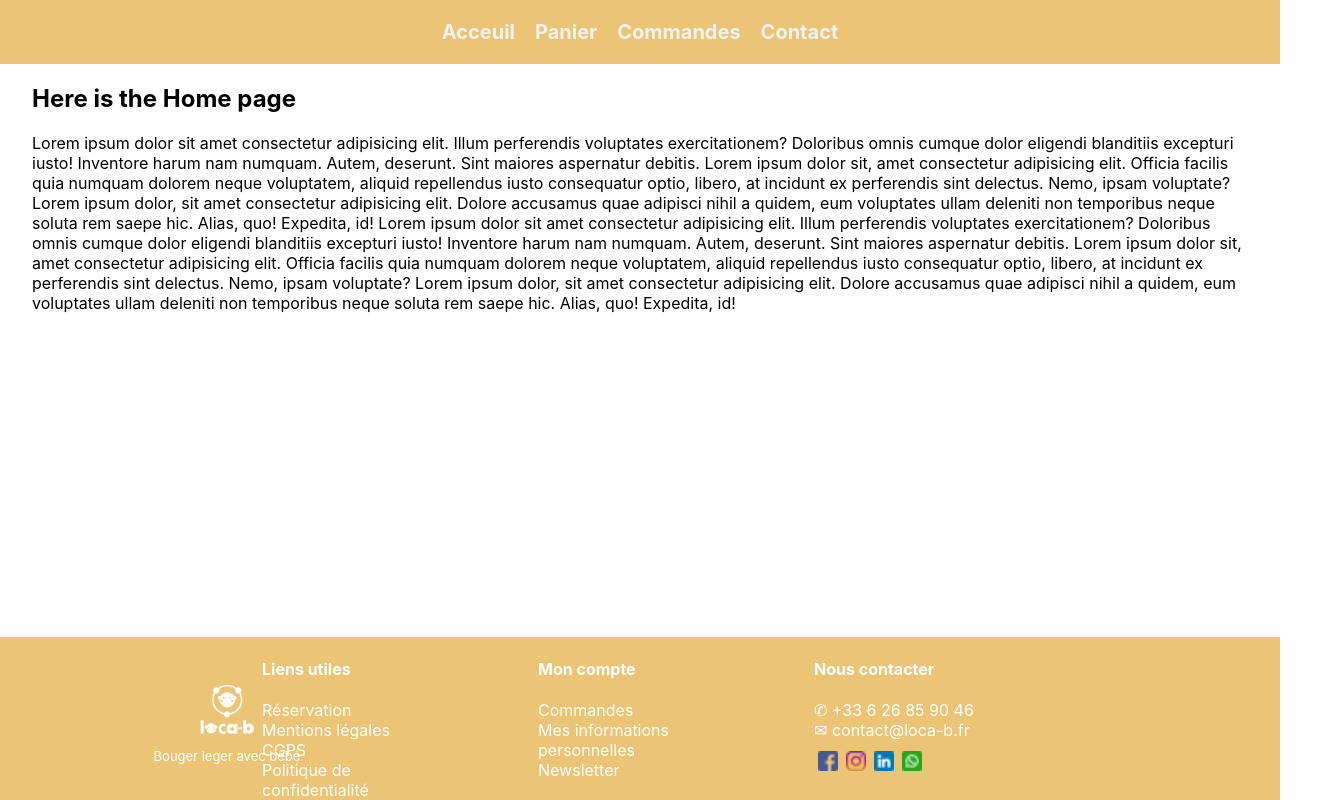
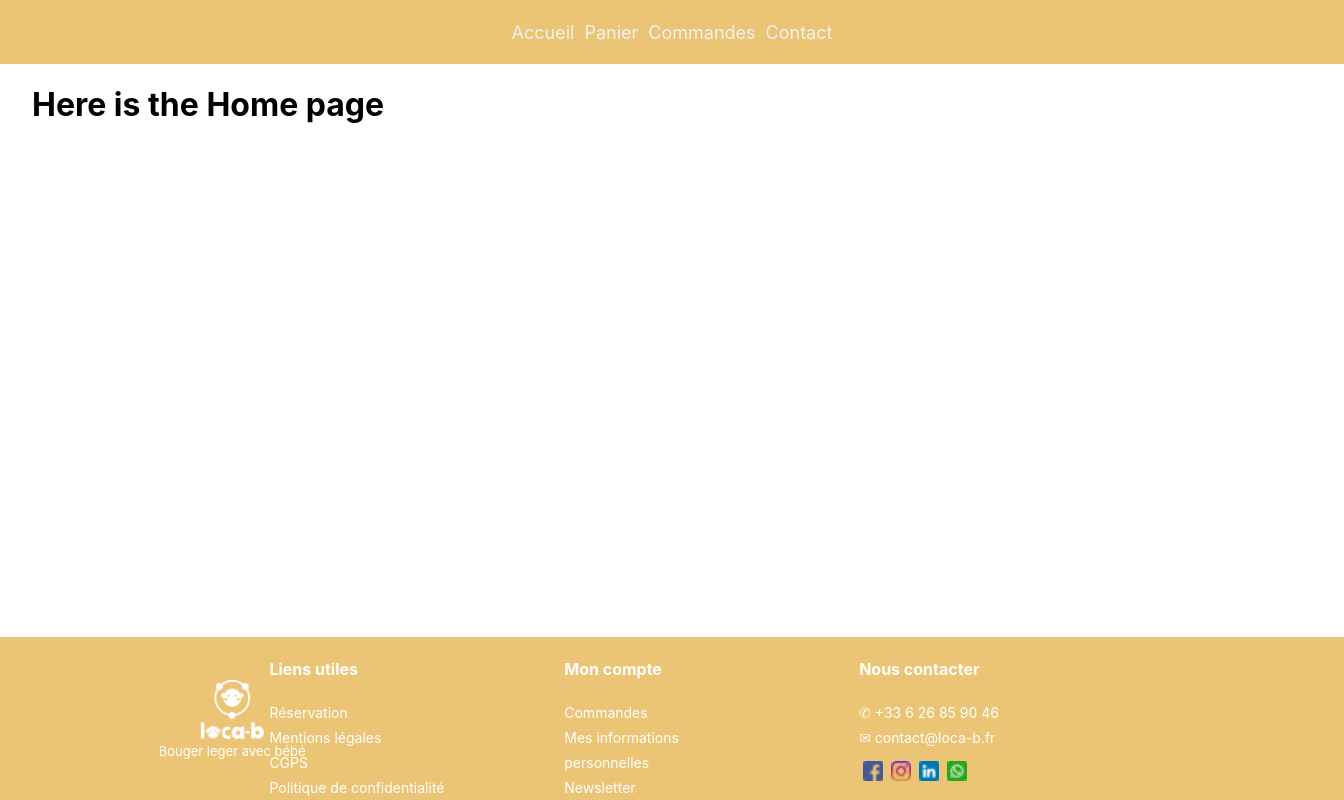
Before and after one commit to ComicScrip/locab, a Next.js app: page / in a window 1280 px wide. Shown: the whole page, 1344 px wide, since content can reach past the window. Built offline with nearby package versions, Linux system fonts and the light colour scheme.

Commit message:
header & footer changed

```diff
--- a/components/Container/layout.js
+++ /dev/null
@@ -1,12 +0,0 @@
-import Navbar from "../Navbar/navbar";
-import Footer from "../Footer/footer";
-
-export default function container({ children }) {
-  return (
-    <>
-      <Navbar />
-      <main>{children}</main>
-      <Footer />
-    </>
-  );
-}
--- a/components/Footer/footer.js
+++ b/components/footer.js
@@ -1,8 +1,8 @@
 import React from "react";
 import Image from "next/image";
 import Link from "next/link";
-import styles from "./footer.module.css";
-import Logo from "../../public/logo.png";
+import Logo from "../public/logo.png";
+import styles from "../styles/headerfooter/footer.module.css";
 
 export default function footer() {
   return (
--- a/components/Navbar/navbar.js
+++ b/components/header.js
@@ -1,12 +1,12 @@
 import React from "react";
 import Link from "next/link";
-import styles from "./navbar.module.css";
+import styles from "../styles/headerfooter/navbar.module.css";
 
 const Navbar = () => {
   return (
     <nav className={styles.navbar}>
       <Link href="/">
-        <a> Acceuil </a>
+        <a> Accueil </a>
       </Link>
       <Link href="panier">
         <a> Panier </a>
--- /dev/null
+++ b/components/layout.js
@@ -0,0 +1,12 @@
+import Footer from "./footer";
+import Header from "./header";
+
+export default function Layout({ children }) {
+  return (
+    <>
+      <Header />
+      <main>{children}</main>
+      <Footer />
+    </>
+  );
+}
--- a/pages/_app.js
+++ b/pages/_app.js
@@ -1,12 +1,7 @@
 import "../styles/globals.css";
-import Container from "../components/Container/layout";
 
 function MyApp({ Component, pageProps }) {
-  return (
-    <Container>
-      <Component {...pageProps} />
-    </Container>
-  );
+  return <Component {...pageProps} />;
 }
 
 export default MyApp;
--- a/pages/index.js
+++ b/pages/index.js
@@ -1,9 +1,10 @@
 import Head from "next/head";
-//*import Image from "next/image";
+import Layout from "../components/Layout";
 import styles from "../styles/Home.module.css";
 
 export default function Home() {
   return (
+    <Layout>
       <div className={styles.container}>
         <Head>
           <title>Create Next App</title>
@@ -12,28 +13,9 @@ export default function Home() {
           <title>Page Index</title>
         </Head>
         <main>
-        <h2>Here is the Home page</h2>
-        Lorem ipsum dolor sit amet consectetur adipisicing elit. Illum
-        perferendis voluptates exercitationem? Doloribus omnis cumque dolor
-        eligendi blanditiis excepturi iusto! Inventore harum nam numquam. Autem,
-        deserunt. Sint maiores aspernatur debitis. Lorem ipsum dolor sit, amet
-        consectetur adipisicing elit. Officia facilis quia numquam dolorem neque
-        voluptatem, aliquid repellendus iusto consequatur optio, libero, at
-        incidunt ex perferendis sint delectus. Nemo, ipsam voluptate? Lorem
-        ipsum dolor, sit amet consectetur adipisicing elit. Dolore accusamus
-        quae adipisci nihil a quidem, eum voluptates ullam deleniti non
-        temporibus neque soluta rem saepe hic. Alias, quo! Expedita, id! Lorem
-        ipsum dolor sit amet consectetur adipisicing elit. Illum perferendis
-        voluptates exercitationem? Doloribus omnis cumque dolor eligendi
-        blanditiis excepturi iusto! Inventore harum nam numquam. Autem,
-        deserunt. Sint maiores aspernatur debitis. Lorem ipsum dolor sit, amet
-        consectetur adipisicing elit. Officia facilis quia numquam dolorem neque
-        voluptatem, aliquid repellendus iusto consequatur optio, libero, at
-        incidunt ex perferendis sint delectus. Nemo, ipsam voluptate? Lorem
-        ipsum dolor, sit amet consectetur adipisicing elit. Dolore accusamus
-        quae adipisci nihil a quidem, eum voluptates ullam deleniti non
-        temporibus neque soluta rem saepe hic. Alias, quo! Expedita, id!
+          <h1>Here is the Home page</h1>
         </main>
       </div>
+    </Layout>
   );
 }
--- a/components/Footer/footer.module.css
+++ b/styles/headerfooter/footer.module.css
@@ -1,13 +1,13 @@
 .container {
   background: #ebc575;
   align-items: center;
-  left: 0;
+  /* left: 0; */
   bottom: 0;
-  width: 100%;
+  width: 105%;
 }
 .footer {
   display: flex;
-  margin: auto 8px;
+  margin: auto 5px;
   justify-content: space-between;
 }
 .logo {
@@ -31,7 +31,10 @@
 .links a,
 .footerContact {
   color: #ffffff;
-  font-size: 12px;
+  font-style: normal;
+  font-weight: 400;
+  font-size: 11px;
+  line-height: 17px;
 }
 .footerTitle {
   color: #ffffff;
@@ -53,7 +56,10 @@
   }
   .links a,
   .footerContact {
-    font-size: 16px;
+    font-style: normal;
+    font-weight: 400;
+    font-size: 14px;
+    line-height: 25px;
   }
   .logoText {
     font-size: small;
--- a/components/Navbar/navbar.module.css
+++ b/styles/headerfooter/navbar.module.css
@@ -1,17 +1,16 @@
 .navbar {
   display: flex;
-  width: 100%;
+  width: 105%;
   height: 8vh;
   align-items: center;
   background: #ebc575;
   justify-content: center;
-  font-size: 20px;
+  font-size: 18px;
 }
 
 .navbar a {
-  padding: 0 10px;
+  padding: 0 5px;
   color: #f1f1f1;
   list-style: none;
   text-decoration: none;
-  font-weight: bold;
 }
```
Also changed, not shown: pages/commandes/index.js (added, +10 -0 lines), pages/contact/index.js (added, +10 -0 lines), pages/panier/index.js (added, +10 -0 lines). Lines whose indentation alone changed are shown as unchanged.
